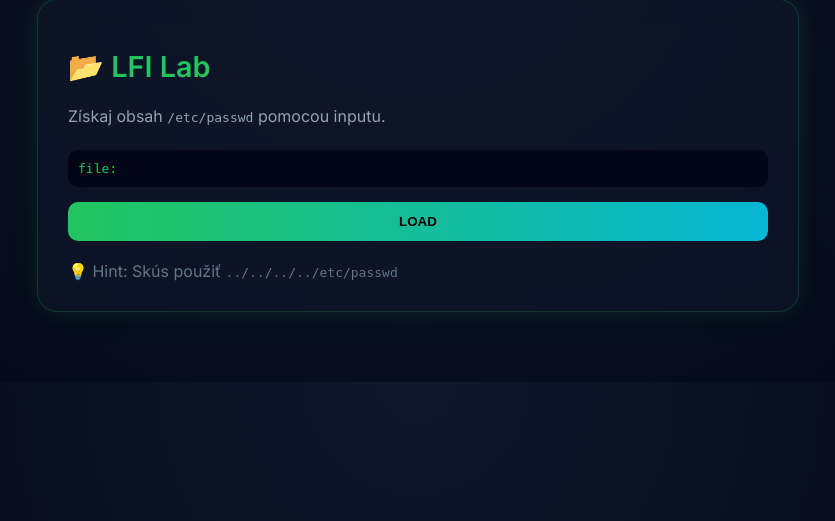
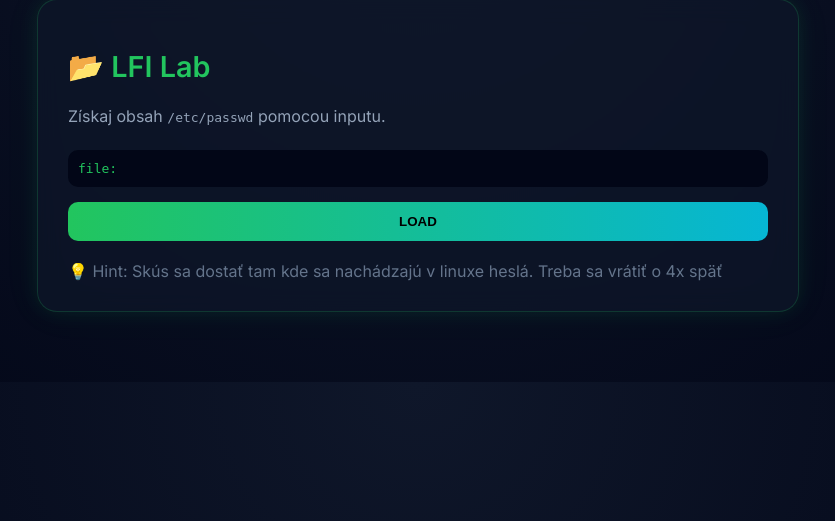
Before and after one commit to DarkTender/Sentrix, a PHP site: page /public/challenge-types/system.php in a window 1280 px wide. Shown: the part 138-659 px from the top of the page, without its empty margins (222-1057 px from the left). Run offline with PHP 8.4, Linux system fonts and the light colour scheme; data that the repository does not hold is empty.

Commit message:
Update system.php

```diff
--- a/public/challenge-types/system.php
+++ b/public/challenge-types/system.php
@@ -50,7 +50,7 @@
     ?>
 
     <div style="margin-top:20px; color:#64748b;">
-      💡 Hint: Skús použiť <code>../../../../etc/passwd</code>
+      💡 Hint: Skús sa dostať tam kde sa nachádzajú v linuxe heslá. Treba sa vrátiť o 4x späť</code>
     </div>
 
   </div>
```
